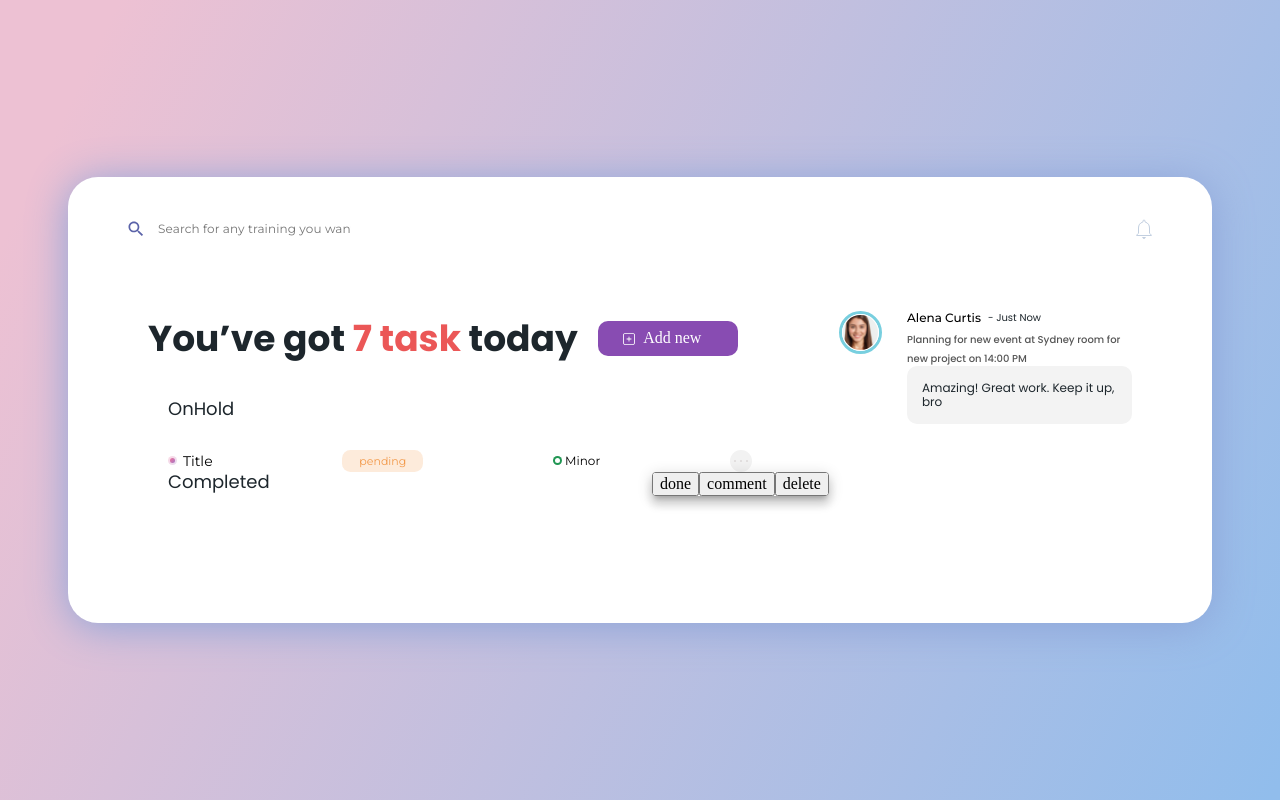
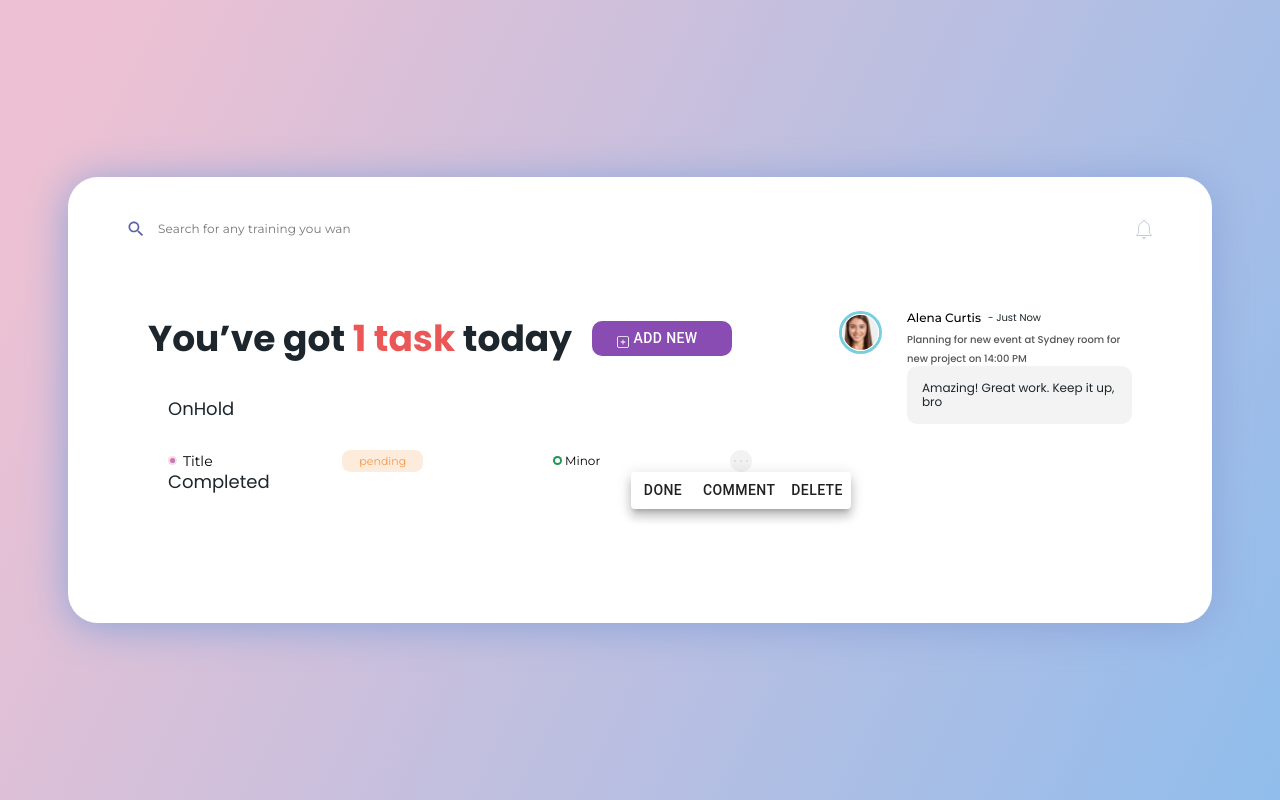
Before and after one commit to RamazanIttiev/DD_final, a React (Create React App) app: page / in a window 1280 px wide. Both pictures are taken after a click on the element 740 px from the left and 461 px from the top of the page. Built offline with nearby package versions, Linux system fonts and the light colour scheme.

Commit message:
added formik, comment modal, addtask modal

```diff
--- a/package.json
+++ b/package.json
@@ -7,6 +7,7 @@
     "@testing-library/jest-dom": "^5.11.10",
     "@testing-library/react": "^11.2.6",
     "@testing-library/user-event": "^12.8.3",
+    "formik": "^2.2.6",
     "mobx": "^6.2.0",
     "mobx-react": "^7.1.0",
     "react": "^17.0.2",
--- /dev/null
+++ b/src/Components/AddTask/AddTask.jsx
@@ -0,0 +1,87 @@
+import React from 'react';
+import { v4 as uuidv4 } from 'uuid';
+import { makeStyles } from '@material-ui/core';
+import './AddTask.scss';
+import store from '../../state';
+import { Field, FieldArray, Form, Formik } from 'formik';
+
+const useStyles = makeStyles(() => ({
+  Modal: {
+    background: '#fff',
+    width: '500px',
+    minHeight: '300px',
+    position: 'absolute',
+    top: '50%',
+    left: '50%',
+    transform: 'translate(-50%, -50%)',
+    borderRadius: '20px',
+    border: 'none',
+  },
+
+  ModalBtn: {
+    width: '80%',
+    margin: '0 auto',
+  },
+}));
+
+const AddTask = ({ setOpen }) => {
+  const classes = useStyles();
+  const initialValues = {
+    id: uuidv4(),
+    userId: [],
+    title: '',
+    completed: false,
+    status: 'pending',
+    importance: '',
+    comments: [
+      {
+        id: uuidv4(),
+        text: '',
+      },
+    ],
+  };
+
+  const addNewTask = values => {
+    console.log(values);
+    store.tasks.addTask(values);
+    setOpen(false);
+  };
+
+  return (
+    <div className={classes.Modal}>
+      <h1 className="AddTask__title">Add your new task</h1>
+      <Formik initialValues={initialValues} onSubmit={addNewTask}>
+        <Form>
+          <Field id="Task" name="title" placeholder="Task" />
+
+          <label>
+            <Field type="radio" name="importance" value="Major" />
+            Major
+          </label>
+          <label>
+            <Field type="radio" name="importance" value="Minor" />
+            Minor
+          </label>
+          <FieldArray
+            name="friends"
+            render={() => (
+              <div>
+                {initialValues.comments.map((comment, index) => (
+                  <div key={index}>
+                    <Field name={`comments[${index}].text`} />
+                  </div>
+                ))}
+              </div>
+            )}
+          />
+
+          <button className={classes.ModalBtn} type="submit">
+            Add
+          </button>
+        </Form>
+      </Formik>
+    </div>
+  );
+};
+
+export default AddTask;
--- /dev/null
+++ b/src/Components/AddTask/AddTask.scss
@@ -0,0 +1,14 @@
+@import '../../Styles/helpers.scss';
+
+.AddTask {
+  &__form {
+    display: flex;
+    flex-direction: column;
+    padding: 20px;
+  }
+  &__title {
+    @include secondaryFont;
+  }
+  &__importance {
+  }
+}
--- a/src/Components/Layout/Layout.jsx
+++ b/src/Components/Layout/Layout.jsx
@@ -1,18 +1,54 @@
+import { Button, Modal } from '@material-ui/core';
 import React from 'react';
+import store from '../../state';
+import AddTask from '../AddTask/AddTask';
 import AllComments from '../AllComments/AllComments';
 import AllTasks from '../AllTasks/AllTasks';
 import './Layout.scss';
 
 const Layout = () => {
+  const [open, setOpen] = React.useState(false);
+  const taskNum = store.tasks.tasks.length;
+
+  const handleOpen = () => {
+    setOpen(true);
+  };
+
+  const handleClose = () => {
+    setOpen(false);
+  };
+
+  const wordEnding = (n, text_forms) => {
+    n = Math.abs(n) % 100;
+    var n1 = n % 10;
+    if (n > 10 && n < 20) {
+      return text_forms[1];
+    }
+    if (n1 > 1 && n1 < 5) {
+      return text_forms[1];
+    }
+    if (n1 === 1) {
+      return text_forms[0];
+    }
+    if (n === 0) {
+      return text_forms[1];
+    }
+    return text_forms[0];
+  };
+
   return (
     <div className="Layout">
       <div className="Layout__wrapper">
         <div className="Layout__heading">
           <h1>
-            You’ve got <span>7 task </span>today
+            You’ve got <span>{wordEnding(taskNum, [`${taskNum} task`, `${taskNum} tasks`])} </span>
+            today
           </h1>
-          <button>Add new</button>
+          <Button onClick={handleOpen}>Add new</Button>
         </div>
+        <Modal open={open} onClose={handleClose}>
+          <AddTask setOpen={setOpen} />
+        </Modal>
         <AllTasks />
       </div>
       <AllComments />
--- a/src/Components/Task/Task.jsx
+++ b/src/Components/Task/Task.jsx
@@ -4,19 +4,49 @@ import cn from 'classnames';
 import { observer } from 'mobx-react';
 import store from '../../state/index';
 import Popover from '@material-ui/core/Popover';
+import { Button, makeStyles, Modal, TextField } from '@material-ui/core';
 
+const useStyles = makeStyles(() => ({
+  popover: {
+    position: 'absolute',
+  },
+  Modal: {
+    background: '#fff',
+    width: '500px',
+    minHeight: '300px',
+    position: 'absolute',
+    top: '50%',
+    left: '50%',
+    transform: 'translate(-50%, -50%)',
+    borderRadius: '20px',
+    border: 'none',
+  },
+
+  ModalBtn: {
+    width: '80%',
+    margin: '0 auto',
+  },
+}));
 const Task = observer(({ title, status, importance, completed, usersId, id }) => {
-  const [anchorEl, setAnchorEl] = React.useState(null);
+  const classes = useStyles();
+  const [popover, setPopover] = React.useState(null);
+  const [open, setOpen] = React.useState(false);
 
-  const handleClick = event => {
-    setAnchorEl(event.currentTarget);
+  const openModal = () => {
+    setOpen(true);
   };
 
-  const handleClose = () => {
-    setAnchorEl(null);
+  const closeModal = () => {
+    setOpen(false);
   };
 
-  const open = Boolean(anchorEl);
+  const openPopover = event => {
+    setPopover(event.currentTarget);
+  };
+
+  const closePopover = () => {
+    setPopover(null);
+  };
 
   const completedTasks = id => {
     store.tasks.toggleComplete(id);
@@ -37,7 +67,7 @@ const Task = observer(({ title, status, importance, completed, usersId, id }) =>
                 return <img src={author} alt="user" />;
               })}
             </div> */}
-        <div className="Task__menu" onClick={handleClick}>
+        <div className="Task__menu" onClick={openPopover}>
           <div></div>
           <div></div>
           <div></div>
@@ -45,9 +75,9 @@ const Task = observer(({ title, status, importance, completed, usersId, id }) =>
 
         <Popover
           id={id}
-          open={open}
-          anchorEl={anchorEl}
-          onClose={handleClose}
+          open={popover}
+          anchorEl={popover}
+          onClose={closePopover}
           anchorOrigin={{
             vertical: 'bottom',
             horizontal: 'center',
@@ -56,11 +86,18 @@ const Task = observer(({ title, status, importance, completed, usersId, id }) =>
             vertical: 'top',
             horizontal: 'center',
           }}
+          className={classes.popover}
         >
           <div className="Task__options">
-            <button onClick={() => completedTasks(id)}>{!completed ? 'done' : 'not done'}</button>
-            <button>comment</button>
-            <button onClick={() => remove(id)}>delete</button>
+            <Button onClick={() => completedTasks(id)}>{!completed ? 'done' : 'not done'}</Button>
+            <Button onClick={openModal}>comment</Button>
+            <Modal open={open} onClose={closeModal}>
+              <div className={classes.Modal}>
+                <TextField placeholder="Placeholder" multiline />
+                <Button className={classes.ModalBtn}>Comment</Button>
+              </div>
+            </Modal>
+            <Button onClick={() => remove(id)}>delete</Button>
           </div>
         </Popover>
       </div>
--- a/src/state/TasksState.js
+++ b/src/state/TasksState.js
@@ -6,11 +6,17 @@ class TasksState {
   tasks = [
     {
       id: uuidv4(),
-      userId: [],
       title: 'Title',
       completed: false,
       status: 'pending',
       importance: 'Minor',
+      userId: [],
+      comments: [
+        {
+          id: uuidv4(),
+          text: '',
+        },
+      ],
     },
   ];
 
```
Also changed, not shown: 1 other file (tests, documents, lock files or other folders).
